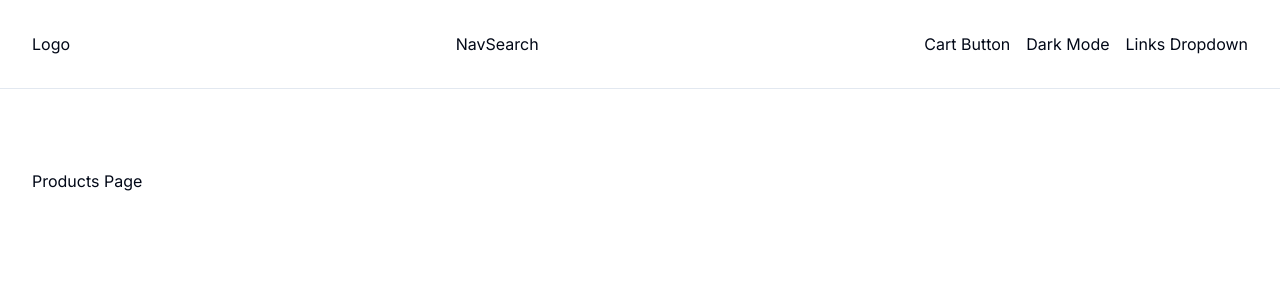
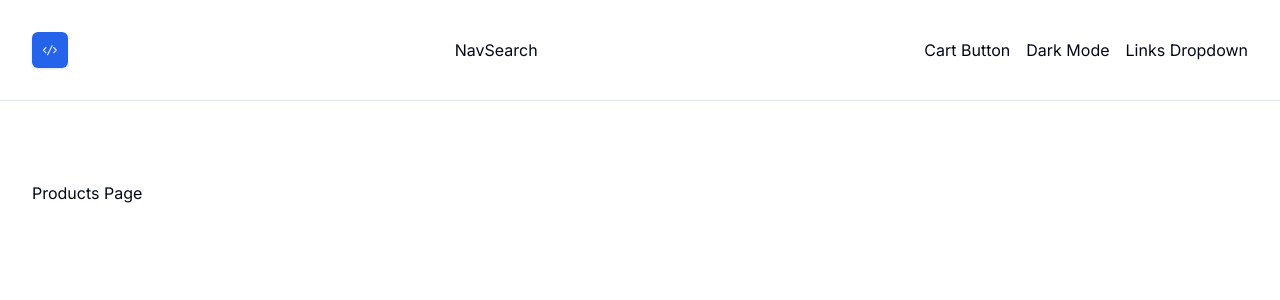
Before and after one commit to tneos/store-project, a Next.js app: page /products in a window 1280 px wide. Shown: the top 300 px of the page. Built offline with nearby package versions, Linux system fonts and the light colour scheme.

Commit message:
Add Logo link

```diff
--- a/components/navbar/Logo.tsx
+++ b/components/navbar/Logo.tsx
@@ -1,4 +1,14 @@
+import {VscCode} from "react-icons/vsc";
+import {Button} from "../ui/button";
+import Link from "next/link";
+
 function Logo() {
-  return <div>Logo</div>;
+  return (
+    <Button size="icon" asChild>
+      <Link href="/">
+        <VscCode className="w-6 h-6" />
+      </Link>
+    </Button>
+  );
 }
 export default Logo;
--- a/package.json
+++ b/package.json
@@ -27,11 +27,11 @@
     "class-variance-authority": "^0.7.0",
     "clsx": "^2.1.1",
     "embla-carousel-react": "^8.1.3",
-    "next": "14.2.3",
+    "next": "^14.2.24",
     "next-themes": "^0.3.0",
     "react": "^18",
     "react-dom": "^18",
-    "react-icons": "^5.2.1",
+    "react-icons": "^5.5.0",
     "react-share": "^5.1.0",
     "stripe": "^16.0.0",
     "tailwind-merge": "^2.3.0",
```
Also changed, not shown: 1 other file (tests, documents, lock files or other folders).
